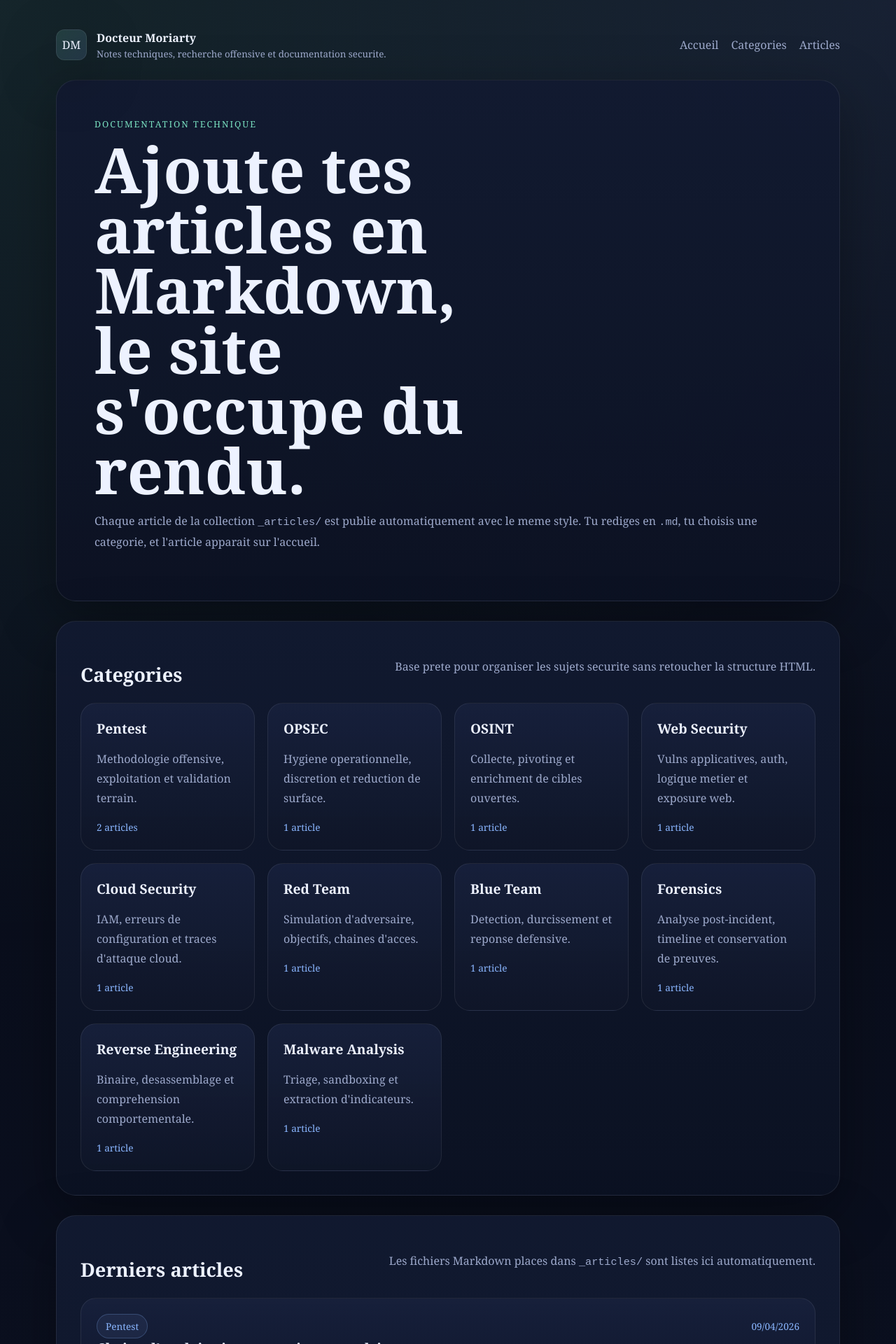
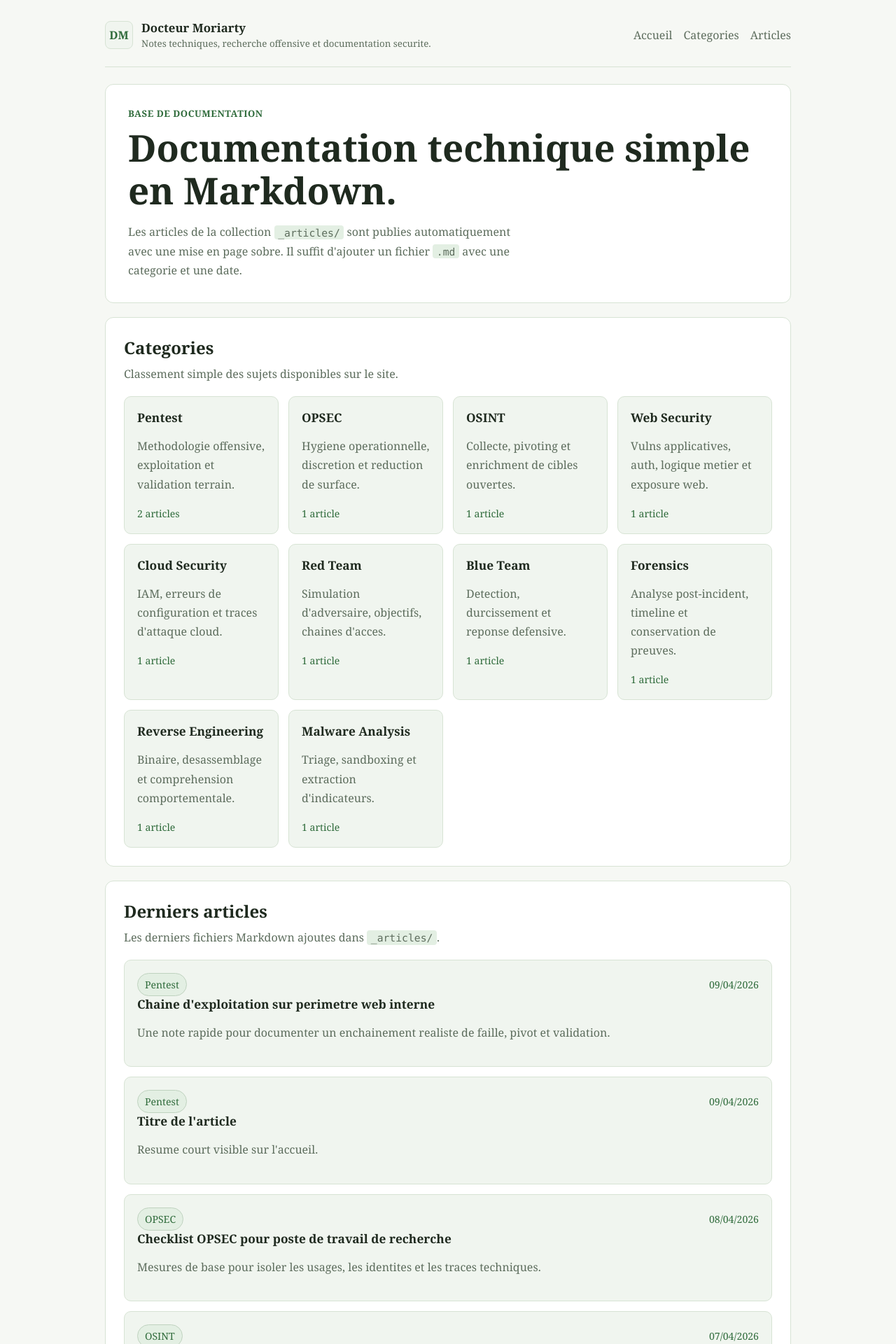
Before and after one commit to DocteurMoriarty/docteurmoriarty.github.io, a Jekyll site: the page built from index.html, in a window 1280 px wide. Shown: the top 1920 px of the page at 70% size. Built offline with Jekyll 4.4.1, drawn with Linux system fonts in a browser that asks for light colours.

Commit message:
Fix design site and workflow

```diff
--- a/assets/css/site.css
+++ b/assets/css/site.css
@@ -1,13 +1,12 @@
 :root {
-  --bg: #0b1020;
-  --panel: #121a31;
-  --panel-alt: #18213d;
-  --line: rgba(255, 255, 255, 0.08);
-  --text: #edf2ff;
-  --muted: #9da9cb;
-  --accent: #79e0c0;
-  --accent-2: #8ab6ff;
-  --shadow: 0 24px 80px rgba(0, 0, 0, 0.35);
+  --bg: #f6f8f4;
+  --panel: #ffffff;
+  --panel-alt: #f0f5ef;
+  --line: #d7e3d4;
+  --text: #1f2a1f;
+  --muted: #5d6d5d;
+  --accent: #2f6b3b;
+  --accent-soft: #e3efe3;
 }
 
 * {
@@ -23,25 +22,25 @@ body {
   min-height: 100vh;
   font-family: Georgia, "Times New Roman", serif;
   color: var(--text);
-  background:
-    radial-gradient(circle at top left, rgba(121, 224, 192, 0.12), transparent 32%),
-    radial-gradient(circle at top right, rgba(138, 182, 255, 0.12), transparent 28%),
-    linear-gradient(180deg, #070b16 0%, #0b1020 55%, #09101c 100%);
+  background: var(--bg);
 }
 
 a {
-  color: inherit;
+  color: var(--accent);
 }
 
 code {
-  font-family: "Courier New", monospace;
-  font-size: 0.95em;
+  padding: 0.1rem 0.35rem;
+  border-radius: 4px;
+  background: var(--accent-soft);
+  font-family: Consolas, "Courier New", monospace;
+  font-size: 0.92em;
 }
 
 .page-shell {
-  width: min(1120px, calc(100% - 32px));
+  width: min(980px, calc(100% - 32px));
   margin: 0 auto;
-  padding: 24px 0 72px;
+  padding: 20px 0 56px;
 }
 
 .site-header {
@@ -49,14 +48,17 @@ code {
   justify-content: space-between;
   align-items: center;
   gap: 16px;
-  padding: 18px 0 28px;
+  padding: 8px 0 24px;
+  margin-bottom: 24px;
+  border-bottom: 1px solid var(--line);
 }
 
 .brand {
   display: inline-flex;
   align-items: center;
-  gap: 14px;
+  gap: 12px;
   text-decoration: none;
+  color: inherit;
 }
 
 .brand strong,
@@ -64,26 +66,31 @@ code {
   display: block;
 }
 
+.brand strong {
+  font-size: 1.05rem;
+}
+
 .brand small {
   color: var(--muted);
-  margin-top: 3px;
+  margin-top: 2px;
 }
 
 .brand-mark {
   display: grid;
   place-items: center;
-  width: 44px;
-  height: 44px;
+  width: 40px;
+  height: 40px;
   border: 1px solid var(--line);
-  border-radius: 12px;
-  background: linear-gradient(135deg, rgba(121, 224, 192, 0.14), rgba(138, 182, 255, 0.14));
-  box-shadow: var(--shadow);
+  border-radius: 8px;
+  background: var(--panel-alt);
+  color: var(--accent);
+  font-weight: 700;
 }
 
 .site-nav {
   display: flex;
   flex-wrap: wrap;
-  gap: 18px;
+  gap: 16px;
 }
 
 .site-nav a,
@@ -96,35 +103,35 @@ code {
 .back-link:hover,
 .article-card h3 a:hover {
   color: var(--accent);
+  text-decoration: underline;
 }
 
 .hero,
 .section-block,
 .article-page {
   border: 1px solid var(--line);
-  border-radius: 28px;
-  background: linear-gradient(180deg, rgba(18, 26, 49, 0.92), rgba(12, 18, 35, 0.92));
-  box-shadow: var(--shadow);
+  border-radius: 12px;
+  background: var(--panel);
 }
 
 .hero {
-  padding: 54px;
+  padding: 32px;
 }
 
 .eyebrow {
-  margin: 0 0 12px;
+  margin: 0 0 10px;
+  color: var(--accent);
+  font-size: 0.82rem;
+  font-weight: 700;
+  letter-spacing: 0.04em;
   text-transform: uppercase;
-  letter-spacing: 0.16em;
-  color: var(--accent);
-  font-size: 0.78rem;
 }
 
 .hero h1,
 .article-header h1 {
   margin: 0;
-  max-width: 12ch;
-  line-height: 0.96;
-  font-size: clamp(2.6rem, 8vw, 5.6rem);
+  line-height: 1.15;
+  font-size: clamp(2rem, 5vw, 3.3rem);
 }
 
 .hero-copy,
@@ -135,31 +142,36 @@ code {
 .article-content p,
 .article-content li {
   color: var(--muted);
-  line-height: 1.75;
+  line-height: 1.7;
+}
+
+.hero-copy {
+  max-width: 64ch;
+  margin-bottom: 0;
 }
 
 .section-block {
-  margin-top: 28px;
-  padding: 34px;
+  margin-top: 20px;
+  padding: 26px;
 }
 
 .section-heading {
-  display: flex;
-  justify-content: space-between;
-  align-items: end;
-  gap: 24px;
-  margin-bottom: 22px;
+  margin-bottom: 18px;
 }
 
 .section-heading h2 {
+  margin: 0 0 8px;
+  font-size: 1.5rem;
+}
+
+.section-heading p {
   margin: 0;
-  font-size: 1.7rem;
 }
 
 .category-grid,
 .article-list {
   display: grid;
-  gap: 18px;
+  gap: 14px;
 }
 
 .category-grid {
@@ -169,22 +181,27 @@ code {
 .category-card,
 .article-card {
   border: 1px solid var(--line);
-  border-radius: 22px;
-  padding: 22px;
-  background: linear-gradient(180deg, rgba(24, 33, 61, 0.88), rgba(15, 22, 40, 0.92));
+  border-radius: 10px;
+  padding: 18px;
+  background: var(--panel-alt);
 }
 
 .category-card h3,
 .article-card h3 {
-  margin: 0 0 10px;
-  font-size: 1.2rem;
+  margin: 0 0 8px;
+  font-size: 1.08rem;
+}
+
+.article-card h3 a {
+  color: var(--text);
+  text-decoration: none;
 }
 
 .category-card span,
 .article-card time,
 .category-pill {
-  color: var(--accent-2);
-  font-size: 0.85rem;
+  color: var(--accent);
+  font-size: 0.88rem;
 }
 
 .article-card-head,
@@ -192,64 +209,64 @@ code {
   display: flex;
   justify-content: space-between;
   align-items: center;
-  gap: 16px;
+  gap: 12px;
 }
 
 .category-pill {
   display: inline-flex;
   align-items: center;
-  padding: 7px 12px;
+  padding: 6px 10px;
   border-radius: 999px;
-  border: 1px solid rgba(138, 182, 255, 0.24);
-  background: rgba(138, 182, 255, 0.08);
+  border: 1px solid #bfd2bf;
+  background: var(--accent-soft);
 }
 
 .article-page {
-  padding: 30px 34px 44px;
+  padding: 28px;
 }
 
 .article-header {
-  padding: 18px 0 14px;
+  padding: 18px 0 10px;
+  border-bottom: 1px solid var(--line);
 }
 
 .article-header p {
   max-width: 70ch;
-  margin-top: 18px;
+  margin: 14px 0 0;
 }
 
 .article-content {
-  padding-top: 12px;
+  padding-top: 18px;
 }
 
 .article-content h2,
 .article-content h3 {
-  margin-top: 34px;
-  margin-bottom: 12px;
+  margin-top: 30px;
+  margin-bottom: 10px;
 }
 
 .article-content pre {
   overflow-x: auto;
-  padding: 18px;
-  border-radius: 18px;
-  background: rgba(9, 16, 28, 0.92);
+  padding: 16px;
+  border-radius: 8px;
+  background: #f4f7f3;
   border: 1px solid var(--line);
 }
 
 .article-content blockquote {
-  margin: 24px 0;
-  padding: 4px 0 4px 18px;
-  border-left: 3px solid var(--accent);
+  margin: 20px 0;
+  padding: 2px 0 2px 14px;
+  border-left: 3px solid #8db28d;
   color: var(--muted);
 }
 
 .article-content img {
   max-width: 100%;
-  border-radius: 18px;
+  border-radius: 8px;
 }
 
 @media (max-width: 760px) {
   .site-header,
-  .section-heading,
   .article-card-head,
   .article-meta {
     flex-direction: column;
@@ -259,11 +276,6 @@ code {
   .hero,
   .section-block,
   .article-page {
-    padding: 24px;
-  }
-
-  .hero h1,
-  .article-header h1 {
-    max-width: none;
+    padding: 20px;
   }
 }
--- a/index.html
+++ b/index.html
@@ -3,18 +3,18 @@ layout: default
 title: Accueil
 ---
 <section class="hero">
-  <p class="eyebrow">Documentation technique</p>
-  <h1>Ajoute tes articles en Markdown, le site s'occupe du rendu.</h1>
+  <p class="eyebrow">Base de documentation</p>
+  <h1>Documentation technique simple en Markdown.</h1>
   <p class="hero-copy">
-    Chaque article de la collection <code>_articles/</code> est publie automatiquement avec le meme style.
-    Tu rediges en <code>.md</code>, tu choisis une categorie, et l'article apparait sur l'accueil.
+    Les articles de la collection <code>_articles/</code> sont publies automatiquement avec une mise en page
+    sobre. Il suffit d'ajouter un fichier <code>.md</code> avec une categorie et une date.
   </p>
 </section>
 
 <section id="categories" class="section-block">
   <div class="section-heading">
     <h2>Categories</h2>
-    <p>Base prete pour organiser les sujets securite sans retoucher la structure HTML.</p>
+    <p>Classement simple des sujets disponibles sur le site.</p>
   </div>
 
   <div class="category-grid">
@@ -32,7 +32,7 @@ title: Accueil
 <section id="articles" class="section-block">
   <div class="section-heading">
     <h2>Derniers articles</h2>
-    <p>Les fichiers Markdown places dans <code>_articles/</code> sont listes ici automatiquement.</p>
+    <p>Les derniers fichiers Markdown ajoutes dans <code>_articles/</code>.</p>
   </div>
 
   <div class="article-list">
```
